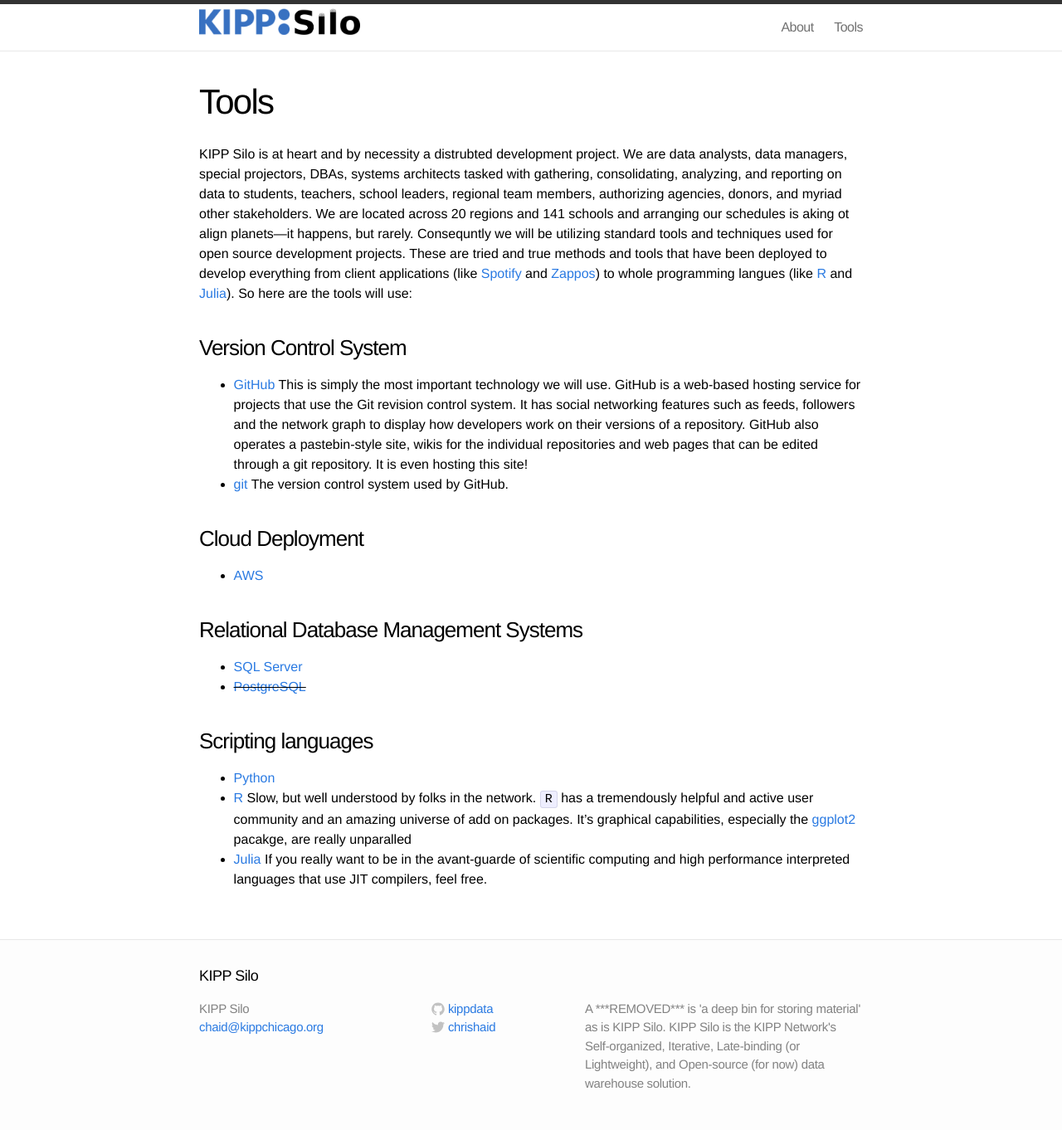
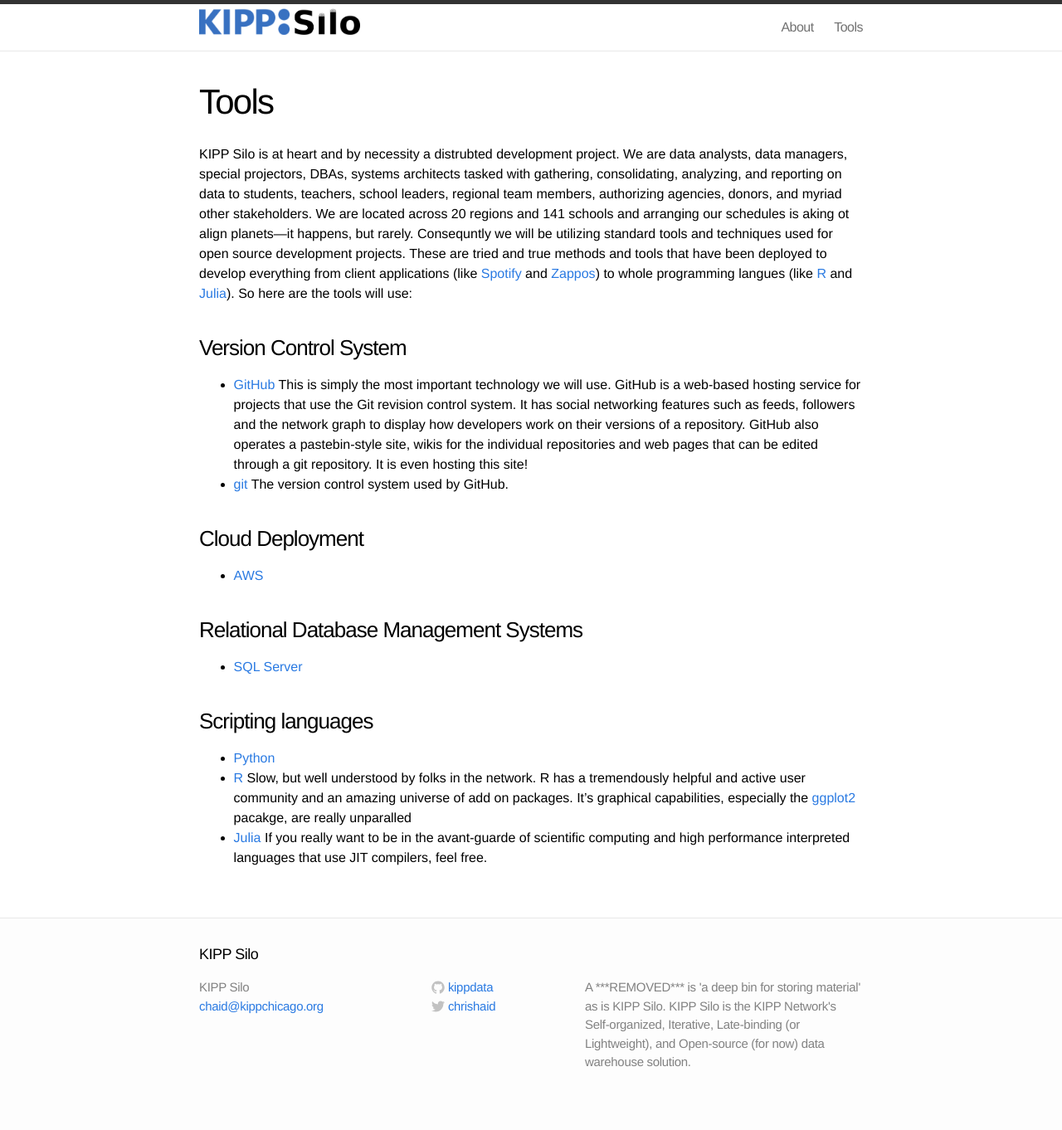
Before and after one commit to kippdata/silo, a Jekyll site: the page built from tools.md, in a window 1280 px wide. Shown: the whole page at 83% size. Built offline with Jekyll 4.4.1, drawn with Linux system fonts in a browser that asks for light colours; after the commit the page ends 1337 px from its top, so only the background shows below that.

Commit message:
Took Postgres off the list of tools.

```diff
--- a/tools.md
+++ b/tools.md
@@ -16,11 +16,10 @@
 
 ### Relational Database Management Systems
 * [SQL Server][sql server]
-* ~~[PostgreSQL][postgres]~~
 
 ### Scripting languages
 * [Python][python]
-* [R][R] Slow, but well understood by folks in the network.  `R` has a tremendously helpful and active user community and an amazing universe of add on packages.  It's graphical capabilities, especially the [ggplot2](https://www.ggplot2.org) pacakge, are really unparalled
+* [R][R] Slow, but well understood by folks in the network.  R has a tremendously helpful and active user community and an amazing universe of add on packages.  It's graphical capabilities, especially the [ggplot2](https://www.ggplot2.org) pacakge, are really unparalled
 * [Julia][julia] If you really want to be in the avant-guarde of scientific computing and high performance interpreted languages that use JIT compilers, feel free.
 
 
```
